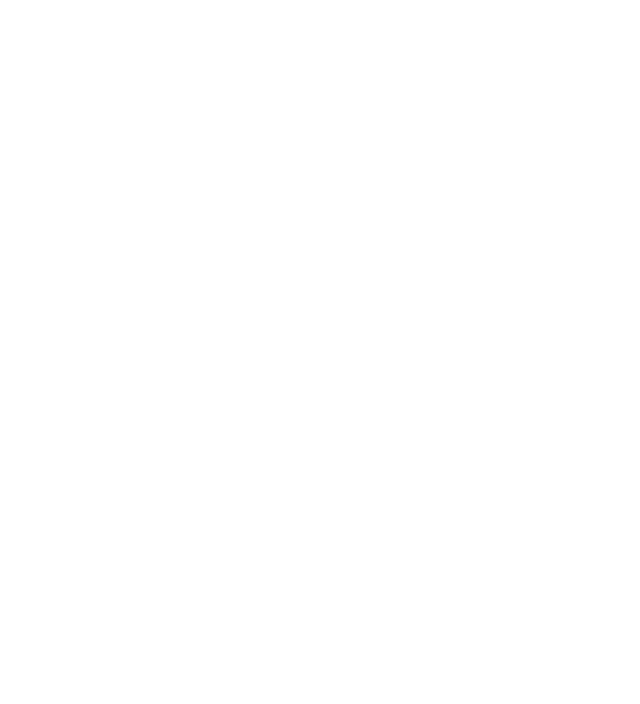
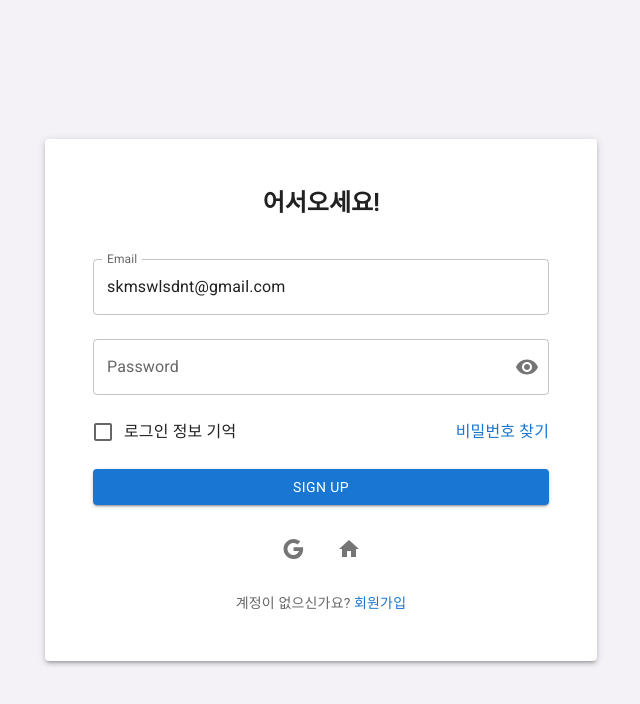
Before and after one commit to ssong77/qureka, a React (Vite) app: page /login in a window 1280 px wide. Before the commit this address had no page. Shown: the top 704 px of the page, without its empty margins (319-959 px from the left). Built offline with nearby package versions, Linux system fonts and the light colour scheme.

Commit message:
로그인 페이지

```diff
--- a/src/pages/Home.tsx
+++ b/src/pages/Home.tsx
@@ -1,10 +1,11 @@
-
 import React from 'react';
 import { Box, Button, Container, Typography, AppBar, Toolbar, Link } from '@mui/material';
+import { useNavigate } from 'react-router-dom';
 import ImageIcon from '@mui/icons-material/Image';
 import Logo from '../assets/images/logo.svg';
 
 function Home() {
+  const navigate = useNavigate();
   return (
     <Box sx={{ bgcolor: '#f4f2f7', minHeight: '100vh' }}>
       <AppBar position="static" color="transparent" elevation={0}>
@@ -12,8 +13,12 @@
           <img src={Logo} alt="Logo" style={{ height: '40px' }} />
           <Box>
             <Link href="#" underline="none" sx={{ mr: 2 }}>About us</Link>
-            <Link href="#" underline="none" sx={{ mr: 2 }}>회원가입</Link>
-            <Button variant="outlined" size="small">로그인</Button>
+
+            <Button
+              variant="outlined"
+              size="small"
+              onClick={() => navigate('/login')}
+            >로그인</Button>
           </Box>
         </Toolbar>
       </AppBar>
@@ -27,7 +32,7 @@
         </Typography>
 
         <Box sx={{ mt: 4, mb: 6 }}>
-          <Button variant="contained" sx={{ mr: 2 }}>회원가입</Button>
+          <Button variant="contained" sx={{ mr: 2 }}>시작하기</Button>
           <Button variant="outlined">사용방법(변경예정)</Button>
         </Box>
 
--- /dev/null
+++ b/src/pages/Login.tsx
@@ -0,0 +1,79 @@
+import React, { useState } from 'react';
+import {
+  Box,
+  Button,
+  Checkbox,
+  Container,
+  FormControlLabel,
+  IconButton,
+  InputAdornment,
+  TextField,
+  Typography,
+  Link,
+  Paper
+} from '@mui/material';
+import { Visibility, VisibilityOff, Home, Google } from '@mui/icons-material';
+
+function Login() {
+  const [showPassword, setShowPassword] = useState(false);
+  const handleClickShowPassword = () => setShowPassword(!showPassword);
+
+  return (
+    <Box sx={{ bgcolor: '#f4f2f7', minHeight: '100vh', display: 'flex', justifyContent: 'center', alignItems: 'center' }}>
+      <Container maxWidth="sm">
+        <Paper elevation={3} sx={{ p: 6, textAlign: 'center' }}>
+          <Typography variant="h5" fontWeight={600} mb={3}>
+            어서오세요!
+          </Typography>
+
+          <Box component="form" noValidate autoComplete="off">
+            <TextField
+              fullWidth
+              margin="normal"
+              label="Email"
+              variant="outlined"
+              defaultValue="skmswlsdnt@gmail.com"
+            />
+            <TextField
+              fullWidth
+              margin="normal"
+              label="Password"
+              type={showPassword ? 'text' : 'password'}
+              variant="outlined"
+              placeholder="At least 12 characters"
+              InputProps={{
+                endAdornment: (
+                  <InputAdornment position="end">
+                    <IconButton onClick={handleClickShowPassword} edge="end">
+                      {showPassword ? <VisibilityOff /> : <Visibility />}
+                    </IconButton>
+                  </InputAdornment>
+                ),
+              }}
+            />
+
+            <Box display="flex" justifyContent="space-between" alignItems="center" mt={1} mb={2}>
+              <FormControlLabel control={<Checkbox />} label="로그인 정보 기억" />
+              <Link href="#" underline="none">비밀번호 찾기</Link>
+            </Box>
+
+            <Button variant="contained" color="primary" fullWidth sx={{ mb: 2 }}>
+              Sign up
+            </Button>
+
+            <Box display="flex" justifyContent="center" gap={2} mt={1}>
+              <IconButton><Google /></IconButton>
+              <IconButton><Home /></IconButton>
+            </Box>
+
+            <Typography variant="body2" color="text.secondary" mt={3}>
+              계정이 없으신가요? <Link href="#" underline="hover">회원가입</Link>
+            </Typography>
+          </Box>
+        </Paper>
+      </Container>
+    </Box>
+  );
+}
+
+export default Login;
--- a/src/routes/AppRouter.tsx
+++ b/src/routes/AppRouter.tsx
@@ -1,12 +1,13 @@
-
 import React from 'react';
 import { Routes, Route } from 'react-router-dom';
 import Home from '../pages/Home';
+import Login from '../pages/Login';
 
 function AppRouter() {
   return (
     <Routes>
       <Route path="/" element={<Home />} />
+      <Route path="/login" element={<Login />} />
     </Routes>
   );
 }
```
